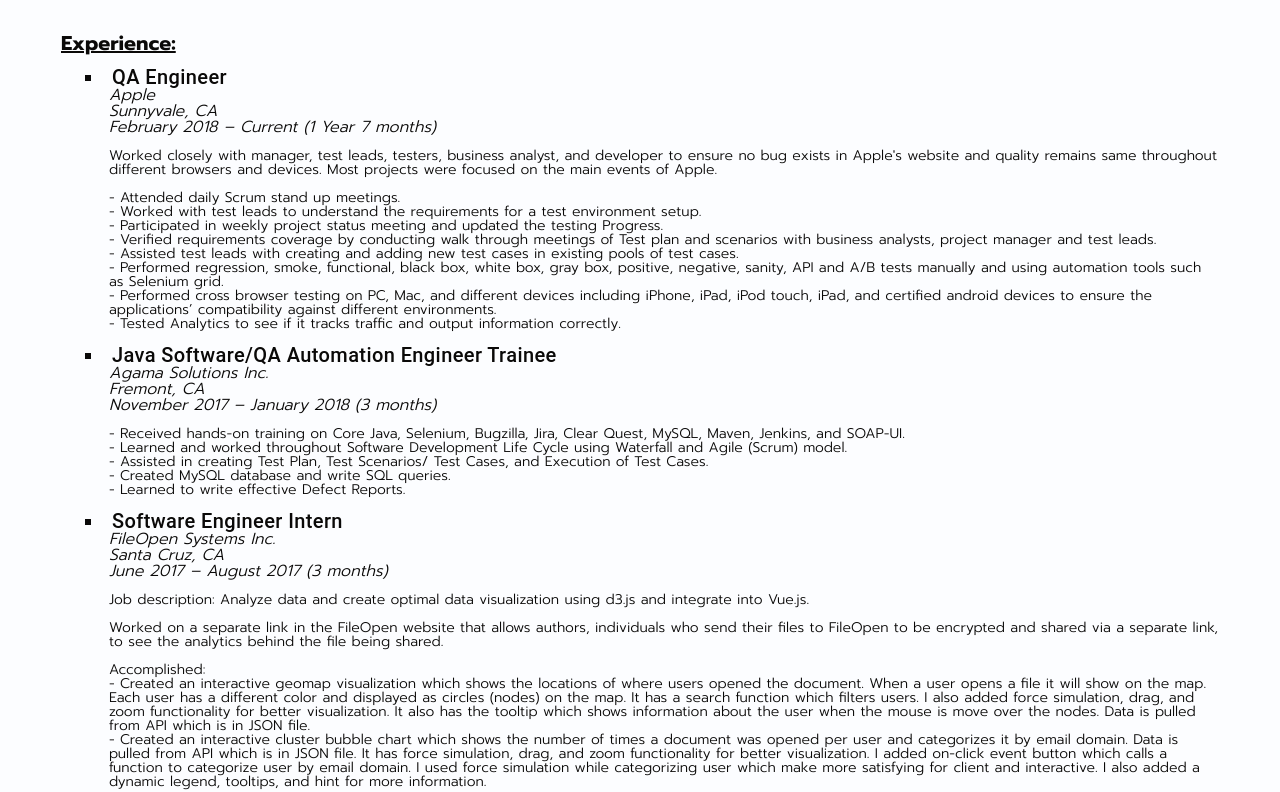
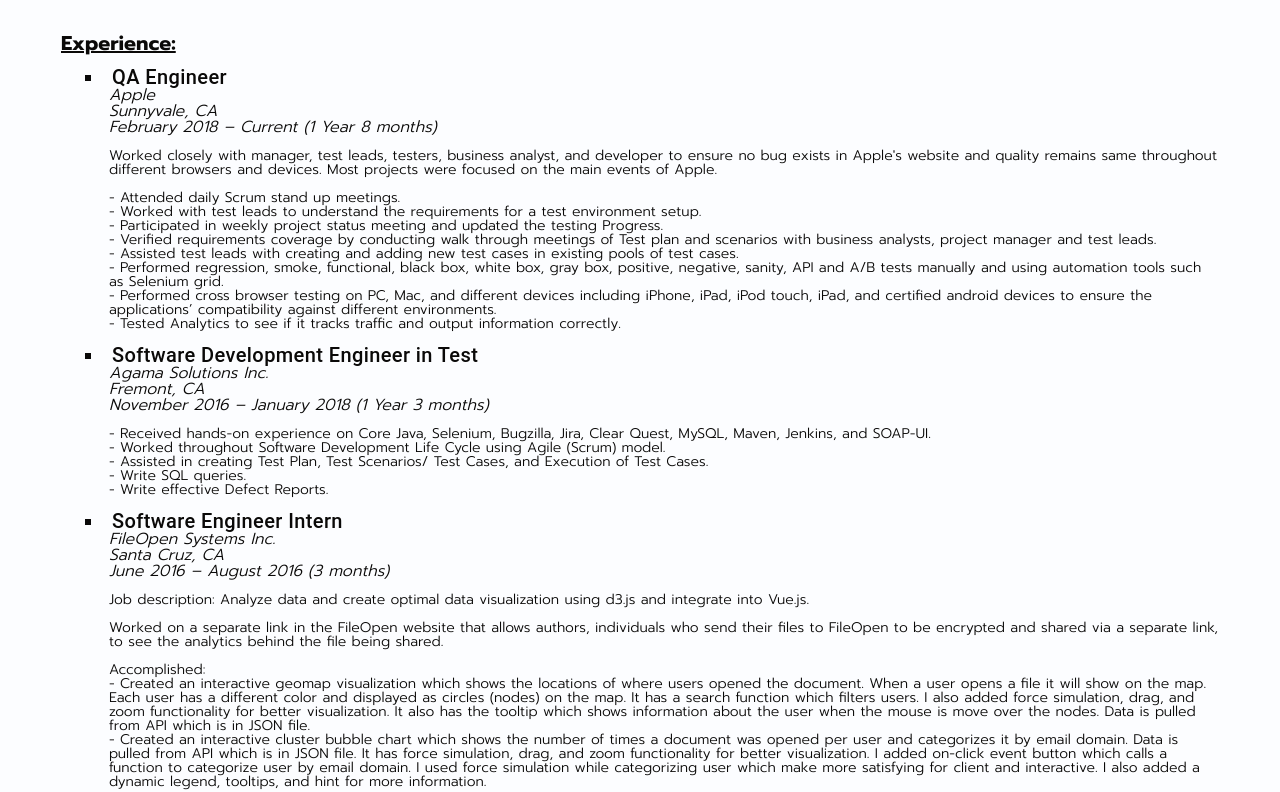
Before and after one commit to sharad97/Portfolio, a Vue app: page / in a window 1280 px wide. Shown: the part 378-1170 px from the top of the page. Built offline with nearby package versions, Linux system fonts and the light colour scheme; what pace-progress, vue-youtube-embed would draw is missing.

Commit message:
Update Landing.vue

```diff
--- a/src/components/Landing.vue
+++ b/src/components/Landing.vue
@@ -25,7 +25,7 @@
         <ul>
           <h2 class="company">Apple</h2>
           <h2 class="location">Sunnyvale, CA</h2>
-          <h2 class="lenght">February 2018 – Current (1 Year 7 months)</h2>
+          <h2 class="lenght">February 2018 – Current (1 Year 8 months)</h2>
           <br>
           <h3 class="project_desc">Worked closely with manager, test leads, testers, business analyst, and developer to ensure no bug exists in Apple's website and quality remains same throughout different browsers and devices. Most projects were focused on the main events of Apple.
           </h3>
@@ -55,22 +55,22 @@
 
     <div class="exp2">
       <ul>
-        <li class="title">Java Software/QA Automation Engineer Trainee</li>
+        <li class="title">Software Development Engineer in Test</li>
         <ul>
           <h2 class="company">Agama Solutions Inc.</h2>
           <h2 class="location">Fremont, CA</h2>
-          <h2 class="lenght">November 2017 – January 2018 (3 months)</h2>
+          <h2 class="lenght">November 2016 – January 2018 (1 Year 3 months)</h2>
           <br>
           <h3 class="work_desc"></h3>
-          <dd>- Received hands-on training on Core Java, Selenium, Bugzilla, Jira, Clear Quest, MySQL, Maven, Jenkins, and SOAP-UI.
+          <dd>- Received hands-on experience  on Core Java, Selenium, Bugzilla, Jira, Clear Quest, MySQL, Maven, Jenkins, and SOAP-UI.
           </dd>
-          <dd>- Learned and worked throughout Software Development Life Cycle using Waterfall and Agile (Scrum) model.
+          <dd>- Worked throughout Software Development Life Cycle using Agile (Scrum) model.
           </dd>
           <dd>- Assisted in creating Test Plan, Test Scenarios/ Test Cases, and Execution of Test Cases.
           </dd>
-          <dd>- Created MySQL database and write SQL queries.
+          <dd>- Write SQL queries.
           </dd>
-          <dd>- Learned to write effective Defect Reports.
+          <dd>- Write effective Defect Reports.
           </dd>
         </ul>
       </ul>
@@ -84,7 +84,7 @@
         <ul>
           <h2 class="company">FileOpen Systems Inc.</h2>
           <h2 class="location">Santa Cruz, CA</h2>
-          <h2 class="lenght">June 2017 – August 2017 (3 months)</h2>
+          <h2 class="lenght">June 2016 – August 2016 (3 months)</h2>
           <br>
           <h3 class="work_desc">Job description: Analyze data and create optimal data visualization using d3.js and integrate into Vue.js.
           </h3>
@@ -109,7 +109,7 @@
         <ul>
           <h2 class="company">SEADS-Smart Energy Analytic Disaggregation System</h2>
           <h2 class="location">Santa Cruz, CA</h2>
-          <h2 class="lenght">January 2017 – April 2017 (4 months)</h2>
+          <h2 class="lenght">January 2016 – April 2016 (4 months)</h2>
           <br>
           <h3 class="project_desc">SEADS is a non-profit organization with the goal to design and build smart sensors powered by intelligent software capable of collecting and disaggregating information regarding energy usage from individual appliances in real-time.
           </h3>
```
